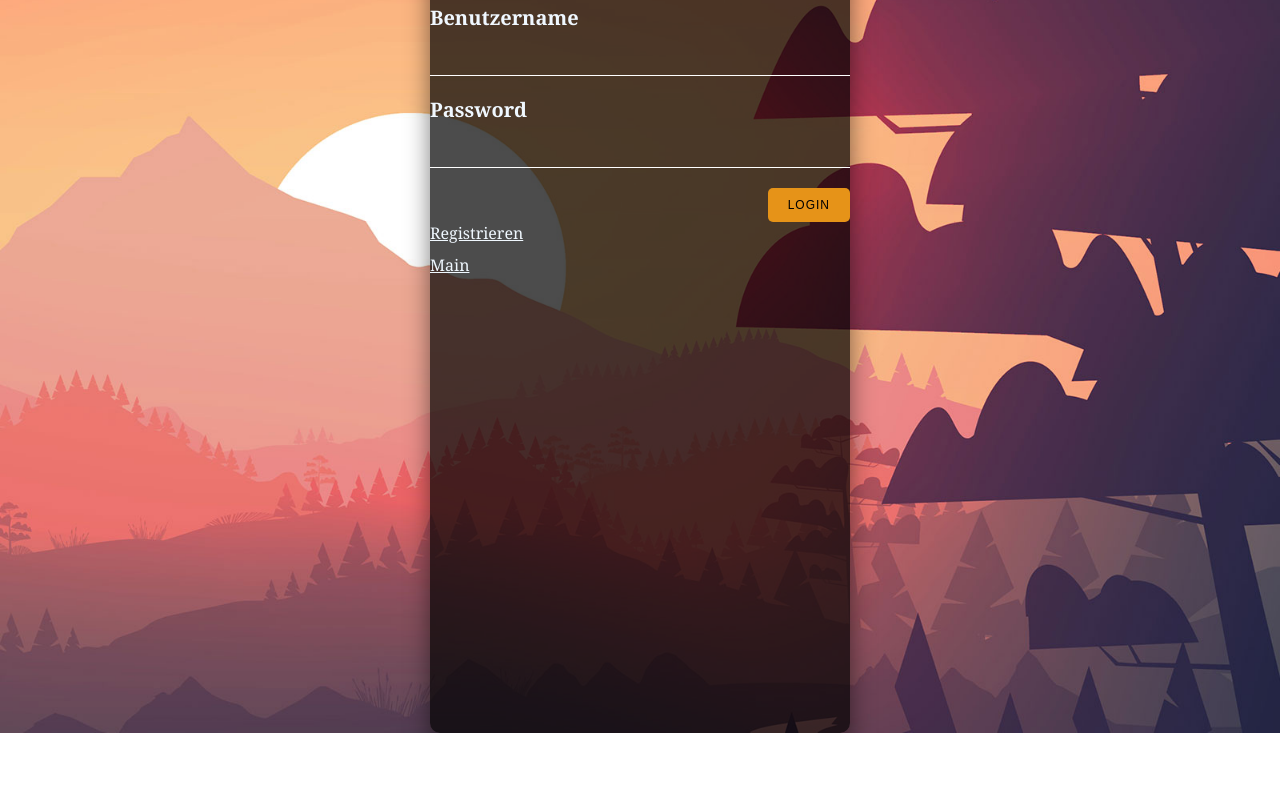
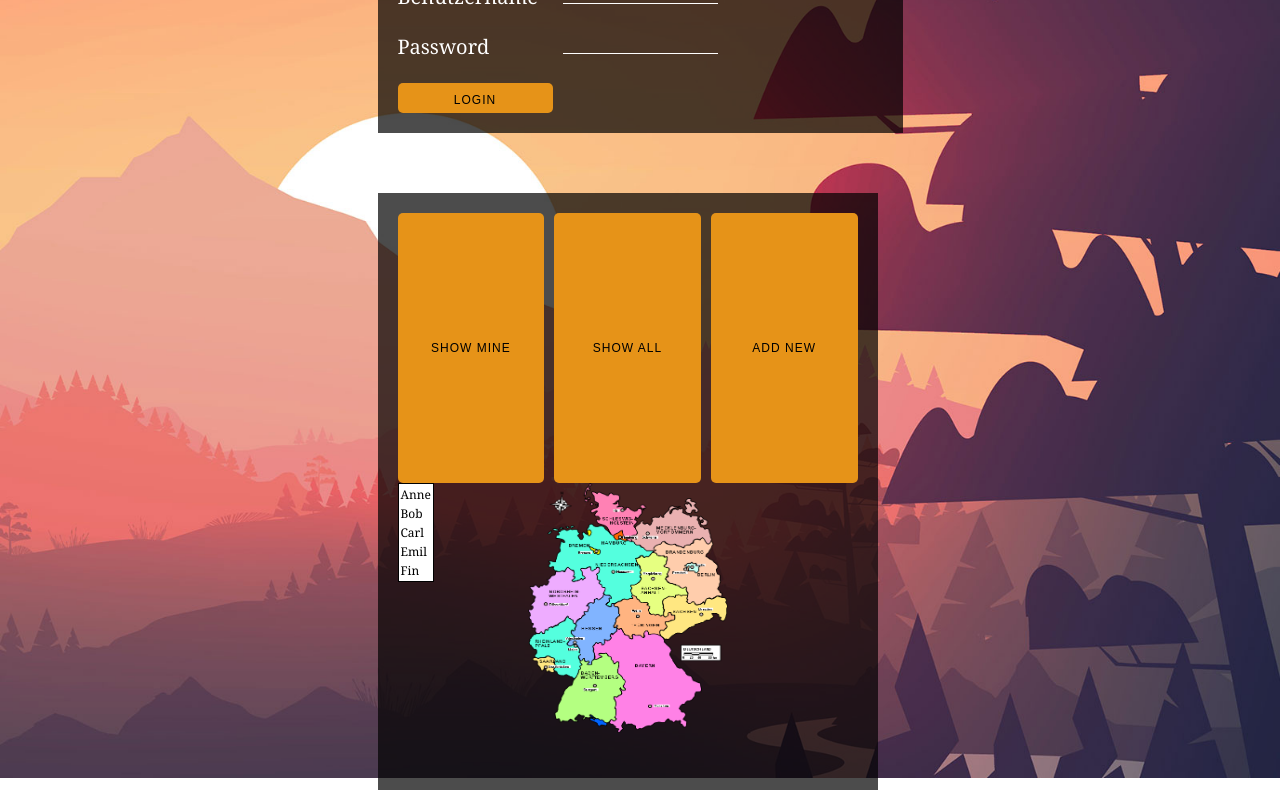
Before and after one commit to Duongthien1809/Adviz, a plain HTML site: page index.html in a window 1280 px wide. Shown: the part 67-857 px from the top of the page. Before the commit the page ends 800 px from the top, so only its background shows below. Drawn offline with Linux system fonts and the light colour scheme.

Commit message:
add new style

```diff
--- a/index.html
+++ b/index.html
@@ -3,26 +3,49 @@
 
 <head>
     <title>Adviz</title>
-    <link rel="stylesheet" href="style.css">
+    <link rel="stylesheet" href="styles.css">
 </head>
 
 <body>
-    <div class="login-form">
-        <h2>Login</h2>
+    <div class="container">
         <form action="" method="post" class="form">
-            <div class="input-group">
-                <p>Benutzername</p>
-                <input type="text" name="user" /> <br>
-                <p>Password</p>
-                <input type="password" name="password" /><br />
+            <label for="user">Benutzername</label>
+            <input type="text" name="user" /> <br>
+            <label for="password">Password</label>
+            <input type="password" name="password" /><br />
+            <button type="submit" value="Login">Login</button>
+        </form>
+        <div class="main-form">
+            <div class="btn-main">
+                <button type="button" class="btn-1">Show Mine</button>
+                <button type="button" class="btn-2">Show All</button>
+                <button type="button" class="btn-3">Add New</button>
             </div>
-            <button type="submit" value="Login" class="button">Login</button>
-        </form>
-        <div class="links-tav">
-            <a href="#registration-form" class="registration-form"> Registrieren </a>
-            <a href="#main-form" class="main-form">Main</a>
+            <div class="table">
+                <table class="table-group">
+                    <tr>
+                        <td>Anne</td>
+                    </tr>
+                    <tr>
+                        <td>Bob</td>
+                    </tr>
+                    <tr>
+                        <td>Carl</td>
+                    </tr>
+                    <tr>
+                        <td>Emil</td>
+                    </tr>
+                    <tr>
+                        <td>Fin</td>
+                    </tr>
+                </table>
+            </div>
+            <div class="image">
+                <img src="images/karte.png" alt="Workplace" usemap="#workmap" width="200" height="250">
+            </div>
+
         </div>
-        <div id="main-form">
+        <form action="#" method="post" class="form">
             <label class="item" for="vorname">Vorname</label>
             <input type="text" name="vorname" placeholder="Vorname" /><br />
             <label class="item" for="nachname">Nachname</label>
@@ -35,26 +58,9 @@
             <input type="text" name="stadt" placeholder="Stadt" /><br />
             <label class="item" for="land">Land</label>
             <input type="text" name="land" placeholder="Land" /><br />
-            <a href="#login-form"><button type="button" class="indexbtn">zurück</button></a>
-        </div>
-
-        <form action="#" method="post" class="form">
-            <div id="registration-form">
-                <h2>Registration</h2>
-                <div class="input-group">
-                    <label for="email"><b>Email</b></label>
-                    <input type="text" placeholder="Enter Email" name="email" required> <br>
-                    <label for="psw"><b>Password</b></label>
-                    <input type="password" placeholder="Enter Password" name="psw" required><br>
-
-                    <label for="psw-repeat"><b>Password wiederholen</b></label>
-                    <input type="password" placeholder="Repeat Password" name="psw-repeat" required><br>
-                </div>
-                <div class="registration-btn">
-                    <button type="submit">anlegen</button>
-                    <a href="index.html"> <button type="button" class="zurueckbtn">abrechen</button></a>
-                </div>
-            </div>
+            <label for="checkbox">Privat</label>
+            <input type="checkbox" name="checkbox">
+            <button type="button">Add</button>
         </form>
     </div>
 
--- a/style.css
+++ /dev/null
@@ -1,104 +0,0 @@
-* {
-    margin: 0;
-    padding: 0;
-    box-sizing: border-box;
-}
-
-body {
-    font-family: Georgia, 'Times New Roman', Times, serif;
-    box-sizing: border-box;
-    display: flex;
-    background: url(images/background.jfif) no-repeat;
-    background-size: cover;
-}
-
-.login-form {
-    width: 100vw;
-    height: 100vh;
-    max-width: 420px;
-    top: 50%;
-    left: 50%;
-    position: absolute;
-    transform: translate(-50%, -50%);
-    background-color: rgb(0, 0, 0, 0.7);
-    border-radius: 10px;
-    color: aliceblue;
-    box-shadow: 0 15px 25px rgba(0, 0, 0, 0.5);
-}
-
-.login-form h2 {
-    color: rgb(230, 147, 24);
-    text-align: center;
-    font-size: 30px;
-    margin: 10px 20px 20px;
-}
-
-.login-form p {
-    margin: 0;
-    padding: 0;
-    font-size: 20px;
-    font-weight: bold;
-    margin-bottom: 10px;
-}
-
-.form .input-group input {
-    position: relative;
-    width: 100%;
-    padding: 10px 0;
-    font-size: 12px;
-    letter-spacing: 1px;
-    margin-bottom: 20px;
-    border: none;
-    border-bottom: 1px solid white;
-    outline: none;
-    background-color: transparent;
-    color: inherit;
-}
-
-.login-form button {
-    display: block;
-    margin-left: auto;
-    border: none;
-    outline: none;
-    background: rgb(230, 147, 24);
-    font-size: 12px;
-    text-transform: uppercase;
-    letter-spacing: 1px;
-    padding: 10px 20px;
-    border-radius: 5px;
-    cursor: pointer;
-}
-
-.login-form button:hover {
-    background-color: burlywood;
-    color: chartreuse;
-}
-
-.login-form .links-tav a {
-    display: grid;
-    color: inherit;
-    margin-bottom: 10px;
-}
-
-#main-form {
-    display: none;
-}
-
-#registration-form {
-    position: absolute;
-    top: 0;
-    left: 0;
-    right: 0;
-    height: 0;
-    opacity: 0;
-    display: flex;
-    justify-content: center;
-    align-items: center;
-    background: blueviolet;
-    transition: 0.6s;
-}
-
-#registration-form:target {
-    height: 100%;
-    opacity: 1;
-}
--- /dev/null
+++ b/styles.css
@@ -0,0 +1,125 @@
+* {
+    margin: 0;
+    padding: 0;
+    box-sizing: border-box;
+}
+
+body {
+    font-family: Georgia, 'Times New Roman', Times, serif;
+    box-sizing: border-box;
+    display: flex;
+    background: url(images/background.jfif) no-repeat;
+    background-size: cover;
+}
+
+.container {
+    position: absolute;
+    width: 100vw;
+    height: 100vh;
+    max-width: auto;
+    top: 50%;
+    left: 50%;
+    transform: translate(-50%, -50%);
+    display: grid;
+    justify-content: center;
+}
+
+.form {
+    display: grid;
+    grid-template-columns: 1fr 1fr 1fr;
+    grid-auto-rows: 30px;
+    row-gap: 20px;
+    column-gap: 10px;
+    padding: 20px;
+    margin: 30px 30px;
+    background: rgba(0, 0, 0, 0.7);
+    color: white;
+}
+
+.form label {
+    font-size: 20px;
+}
+
+.form input {
+    position: relative;
+    width: 100%;
+    padding: 10px 0;
+    font-size: 12px;
+    margin-bottom: 20px;
+    border: none;
+    border-bottom: 1px solid white;
+    outline: none;
+    background-color: transparent;
+    color: inherit;
+}
+
+.form button {
+    display: block;
+    border: none;
+    outline: none;
+    background: rgb(230, 147, 24);
+    font-size: 12px;
+    text-transform: uppercase;
+    letter-spacing: 1px;
+    padding: 10px 20px;
+    border-radius: 5px;
+    cursor: pointer;
+}
+
+.form button:hover {
+    background: rgb(59, 9, 238);
+    color: yellow;
+}
+
+.main-form {
+    width: 100vw;
+    height: 100vh;
+    max-width: 500px;
+    padding: 20px;
+    margin: 30px 30px;
+    column-gap: 40px;
+    display: grid;
+    grid-template-columns: 1fr 1fr 1fr;
+    justify-content: center;
+    background: rgba(0, 0, 0, 0.7);
+    color: white;
+}
+
+.main-form .btn-main {
+    grid-column: 1/4;
+}
+
+.main-form table {
+    grid-column: 1/2;
+    border: 1px solid black;
+    background: white;
+    color: black;
+    font-size: 12px;
+}
+
+.main-form table th {
+    background: orange;
+}
+
+.main-form image {
+    grid-column: 2/4;
+}
+
+.btn-main {
+    display: grid;
+    grid-template-columns: 1fr 1fr 1fr;
+    column-gap: 10px;
+}
+
+.btn-main button {
+    display: block;
+    border: none;
+    outline: none;
+    background: rgb(230, 147, 24);
+    font-size: 12px;
+    text-transform: uppercase;
+    letter-spacing: 1px;
+    padding: 10px 20px;
+    border-radius: 5px;
+    cursor: pointer;
+}
```
Also changed, not shown: images/karte.png (added).
